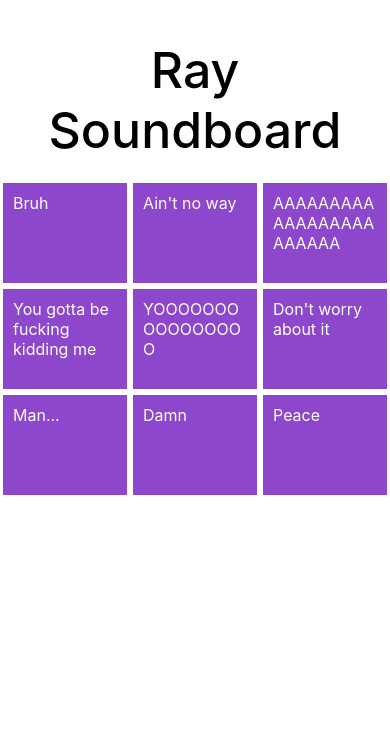
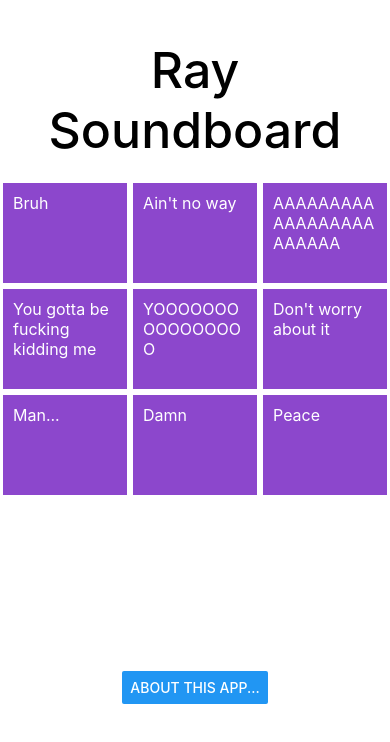
Before and after one commit to raidsrc/ray-soundboard, a React Native app: screen / in a window 390 px wide. Shown: the top 742 px of the page. Built offline with nearby package versions, Linux system fonts and the light colour scheme.

Commit message:
it's so good

```diff
--- a/App.js
+++ b/App.js
@@ -1,20 +1,57 @@
 import { StatusBar } from 'expo-status-bar';
-import { StyleSheet, Text, View } from 'react-native';
+import { Button, StyleSheet, Text, View } from 'react-native';
 import { AppContextProvider } from './AppContext';
 import { SoundButtonGrid } from './SoundButtonGrid';
-
+import { NavigationContainer } from '@react-navigation/native';
+import { createNativeStackNavigator } from '@react-navigation/native-stack';
+import * as Linking from 'expo-linking';
 
 export default function App() {
 
+  const Stack = createNativeStackNavigator()
+
+  return (
+    <NavigationContainer>
+      <Stack.Navigator>
+        <Stack.Screen name="Main" component={Main} options={{ headerShown: false }} />
+        <Stack.Screen name="Credits" component={Credits} />
+      </Stack.Navigator>
+    </NavigationContainer>
+  );
+}
+
+const Main = ({ navigation, route }) => {
   return (
     <View style={styles.container}>
       <AppContextProvider>
         <StatusBar style="auto" />
         <Text style={styles.title}>Ray Soundboard</Text>
         <SoundButtonGrid />
+        <View style={{flex: 1}}>
+          <Button title='About this app...' onPress={() => {
+            navigation.navigate('Credits')
+          }} />
+        </View>
       </AppContextProvider>
     </View>
-  );
+  )
+}
+
+const Credits = () => {
+  return (
+    <View style={styles.creditsContainer}>
+      <AppContextProvider>
+        <StatusBar style="auto" />
+        <Text style={styles.smallerTitle}>Ray Soundboard</Text>
+        <View style={styles.creditsView}>
+          <Text>- A silly ass soundboard built using React Native & Expo</Text>
+          <Text>- Shittily programmed by yung raid tha one and only !!!</Text>
+          <Text>- App idea suggested by jake on the dock in tahoe</Text>
+          <Text onPress={() => { Linking.openURL('https://landing.raidsrc.me'); }} style={{ color: 'blue' }}>- https://landing.raidsrc.me</Text>
+        </View>
+      </AppContextProvider>
+    </View>
+  )
 }
 
 const styles = StyleSheet.create({
@@ -22,13 +59,27 @@ const styles = StyleSheet.create({
     backgroundColor: '#fff',
     alignItems: 'center',
     justifyContent: 'center',
-    marginTop: 40,
     flex: 1
   },
   title: {
     fontSize: 50,
     textAlign: 'center',
     fontWeight: '500',
-    marginBottom: 20
+    marginBottom: 20,
+    marginTop: 40,
   },
+  creditsContainer: {
+    backgroundColor: '#fff',
+    flex: 1
+  },
+  smallerTitle: {
+    fontSize: 40,
+    textAlign: 'center',
+    fontWeight: '500',
+    marginBottom: 20,
+    marginTop: 10,
+  },
+  creditsView: {
+    marginHorizontal: 50,
+  }
 });
--- a/SoundButtonGrid.tsx
+++ b/SoundButtonGrid.tsx
@@ -41,14 +41,8 @@ export const SoundButtonGrid = () => {
     },
   ]
   return (
-    <FlatList data={sounds} style={styles.soundButtonGrid}
+    <FlatList data={sounds} style={{width: '100%'}}
       renderItem={({ item }) => <SoundPressable soundMetadata={item} />}
       keyExtractor={item => item.title} numColumns={3} />
   )
 }
-
-const styles = StyleSheet.create({
-  soundButtonGrid: {
-    width: '100%',
-  }
-});
--- a/SoundPressable.tsx
+++ b/SoundPressable.tsx
@@ -1,7 +1,6 @@
 import { AVPlaybackSource, Audio } from "expo-av";
 import { useState, useEffect } from "react";
 import { Pressable, StyleSheet, Text } from "react-native";
-
 
 type SoundType = {
   title: string
```
Also changed, not shown: package.json (+6 -1 lines), 1 other file (tests, documents, lock files or other folders).
